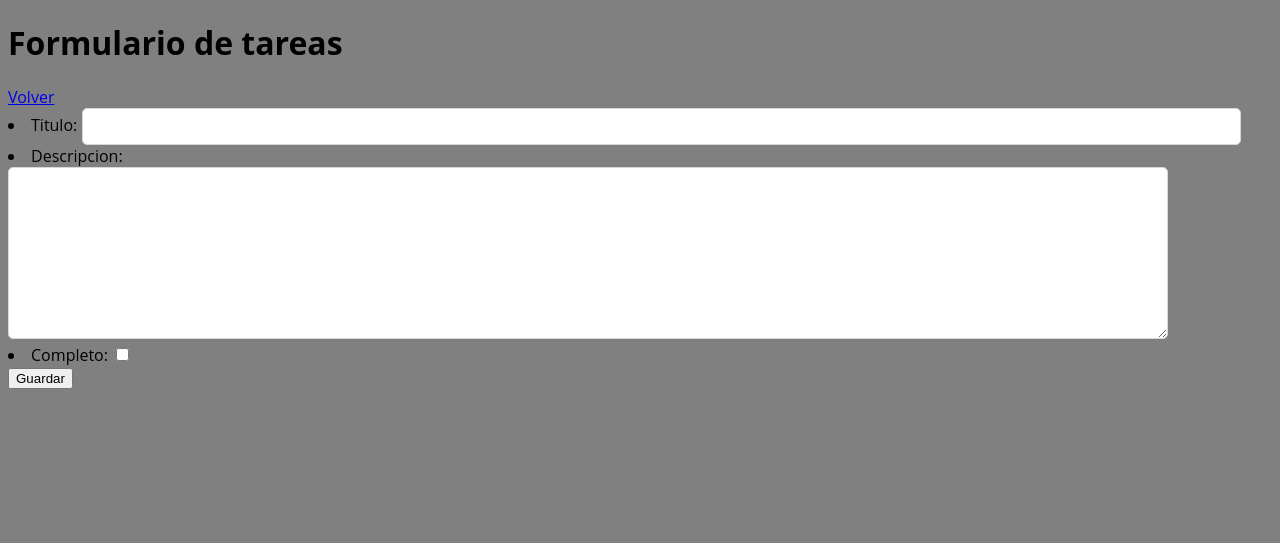
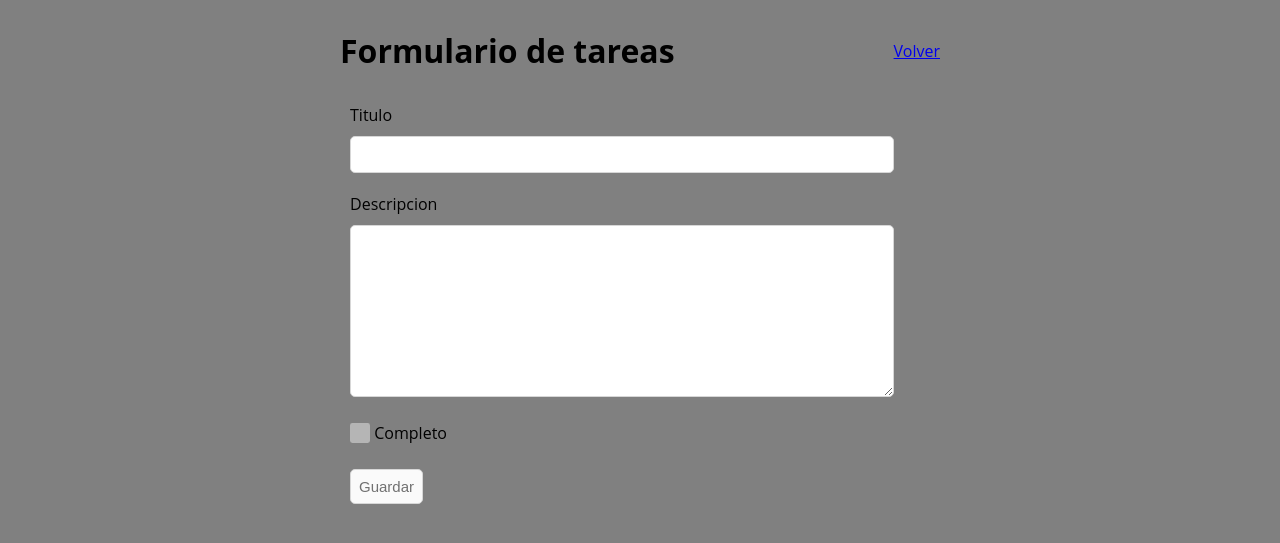
Before and after one commit to j-quinde/todo-list, a Django app: page /crear-tarea/ in a window 1280 px wide. Shown: the top 543 px of the page. Run offline with Django 5.2, Linux system fonts and the light colour scheme; the visitor is signed in with stand-in values (Sample User, id 1); some libraries are stand-ins or nearby versions.

Commit message:
style(form): estilos en el formulario de tareas

```diff
--- a/base/static/base/css/style.css
+++ b/base/static/base/css/style.css
@@ -126,3 +126,78 @@ input[type=text], input[type=password], textarea{
     padding: 10px;
     font-size: 15px;
 }
+
+.group-form{
+    max-width: 600px;
+    margin: auto;
+    list-style-type: none;
+}
+
+.group-form input[type=submit]{
+    margin: 10px;
+}
+
+.form-item{
+    margin: auto;
+    padding: 10px;
+}
+
+.form-item label{
+    padding-bottom: 5px;
+}
+
+.group-form input[type=text]{
+    margin-top: 10px !important;
+}
+
+.group-form textarea{
+    margin-top: 10px !important;
+}
+
+.checkbox{
+    display: inline-block;
+    cursor: pointer;
+}
+
+.checkbox .box{
+    display: inline-block;
+    width: 1rem;
+    height: 1rem;
+    background-color: #B5B5B5;
+    border: 2px solid #B5B5B5;
+    border-radius: 0.15rem;
+    margin-bottom: -0.25rem;
+    transition: all 0.35s ease;
+}
+
+.checkbox:hover .box{
+    border: 2px solid #3BB1FF;
+}
+
+.form-item input[type=checkbox]{
+    display: none;
+}
+
+.form-item input[type=checkbox]:checked + .box{
+    border: 2px solid #3BB1FF;
+    background: #3BB1FF;
+}
+
+.form-item input[type=checkbox]:checked + .box::after{
+    content: "";
+    display: block;
+    width: 0.3rem;
+    height: 0.7rem;
+    border-style: solid;
+    border-color: white;
+
+    border-width: 0 3px 3px 0;
+    border-radius: 0.1rem;
+    transform: rotate(45deg);
+    margin-left: 0.25rem;
+    margin-top: -0.05rem;
+}
+
+.form-item input[type=checkbox]:active + .box{
+    box-shadow: 0 0 4px #3BB1FF;
+}
--- a/base/templates/base/tarea_form.html
+++ b/base/templates/base/tarea_form.html
@@ -1,10 +1,24 @@
 {% extends 'base/base.html' %}
 {% block content %}
-    <h1>Formulario de tareas</h1>
-    <a href="{% url 'tareas' %}">Volver</a>
-    <form method="post" action="">
-        {% csrf_token %}
-        {{ form.as_ul }}
-        <input type="submit" value="Guardar">
-    </form>
+    <div class="group-header">
+        <h1>Formulario de tareas</h1>
+        <a href="{% url 'tareas' %}">Volver</a>
+    </div>
+    <div class="group-form">
+        <form method="post" action="">
+            {% csrf_token %}
+            <div class="form-item">
+                <label for="id_titulo">{{ form.titulo.label }}</label>
+                {{ form.titulo }}
+            </div>
+            <div class="form-item">
+                <label for="id_descripcion">{{ form.descripcion.label }}</label>
+                {{ form.descripcion }}
+            </div>
+            <div class="form-item">
+                <label for="id_completo" class="checkbox">{{ form.completo }} <span class="box"></span> {{ form.completo.label }}</label>
+            </div>
+            <input class="button" type="submit" value="Guardar">
+        </form>
+    </div>
 {% endblock content %}
```
